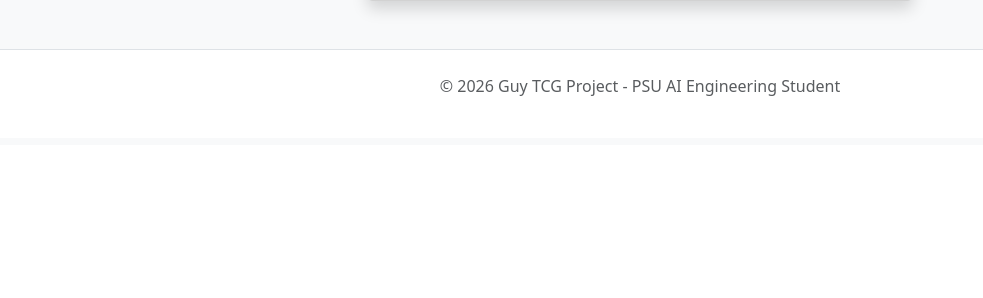
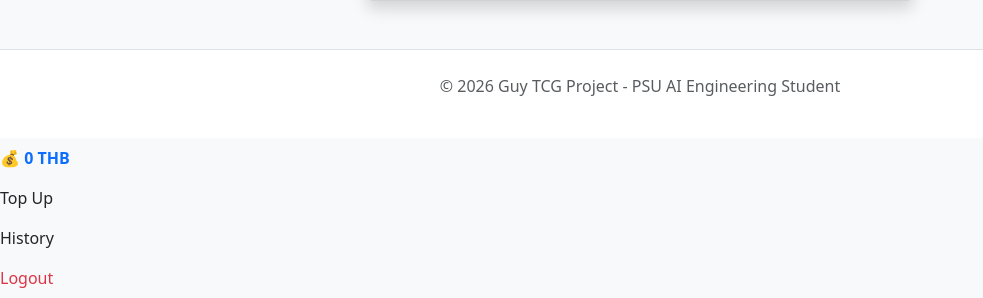
Before and after one commit to MinaZ0/My-web, a Flask app: page /add in a window 1280 px wide. Shown: the part 655-953 px from the top of the page, without its empty margins (0-983 px from the left). Before the commit the page ends 751 px from the top, so only its background shows below. Run offline with Flask 3, Linux system fonts and the light colour scheme; the visitor is signed in with stand-in values (Sample User, id 1).

Commit message:
style: update navbar with wallet and auth links

```diff
--- a/templates/base.html
+++ b/templates/base.html
@@ -45,3 +45,13 @@
     <script src="https://cdn.jsdelivr.net/npm/bootstrap@5.3.0/dist/js/bootstrap.bundle.min.js"></script>
 </body>
 </html>
+<ul class="navbar-nav ms-auto">
+    {% if current_user.is_authenticated %}
+        <li class="nav-item"><a class="nav-link text-primary fw-bold">💰 {{ current_user.balance }} THB</a></li>
+        <li class="nav-item"><a class="nav-link" href="/topup">Top Up</a></li>
+        <li class="nav-item"><a class="nav-link" href="/history">History</a></li>
+        <li class="nav-item"><a class="nav-link text-danger" href="/logout">Logout</a></li>
+    {% else %}
+        <li class="nav-item"><a class="nav-link" href="/login">Login</a></li>
+    {% endif %}
+</ul>
```
